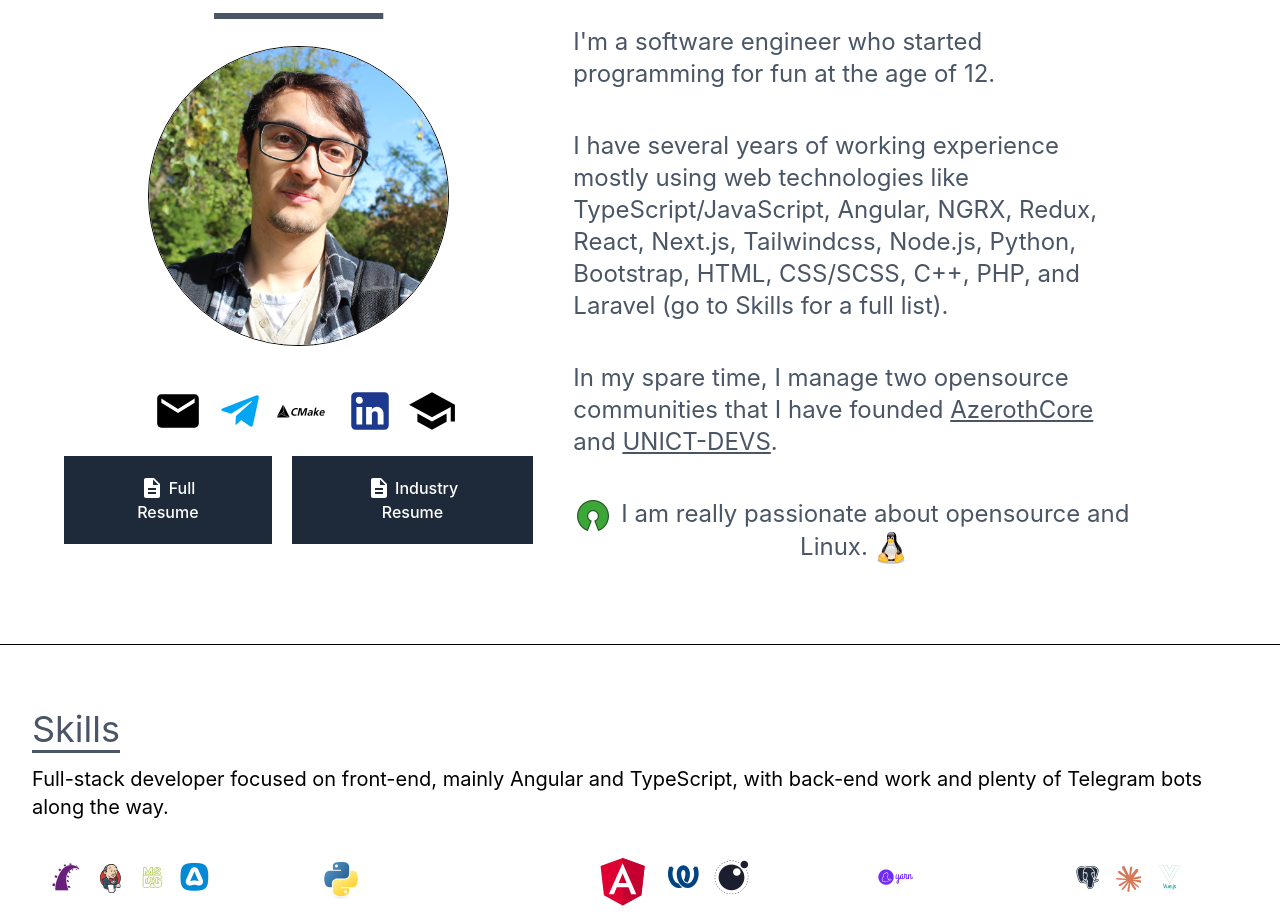
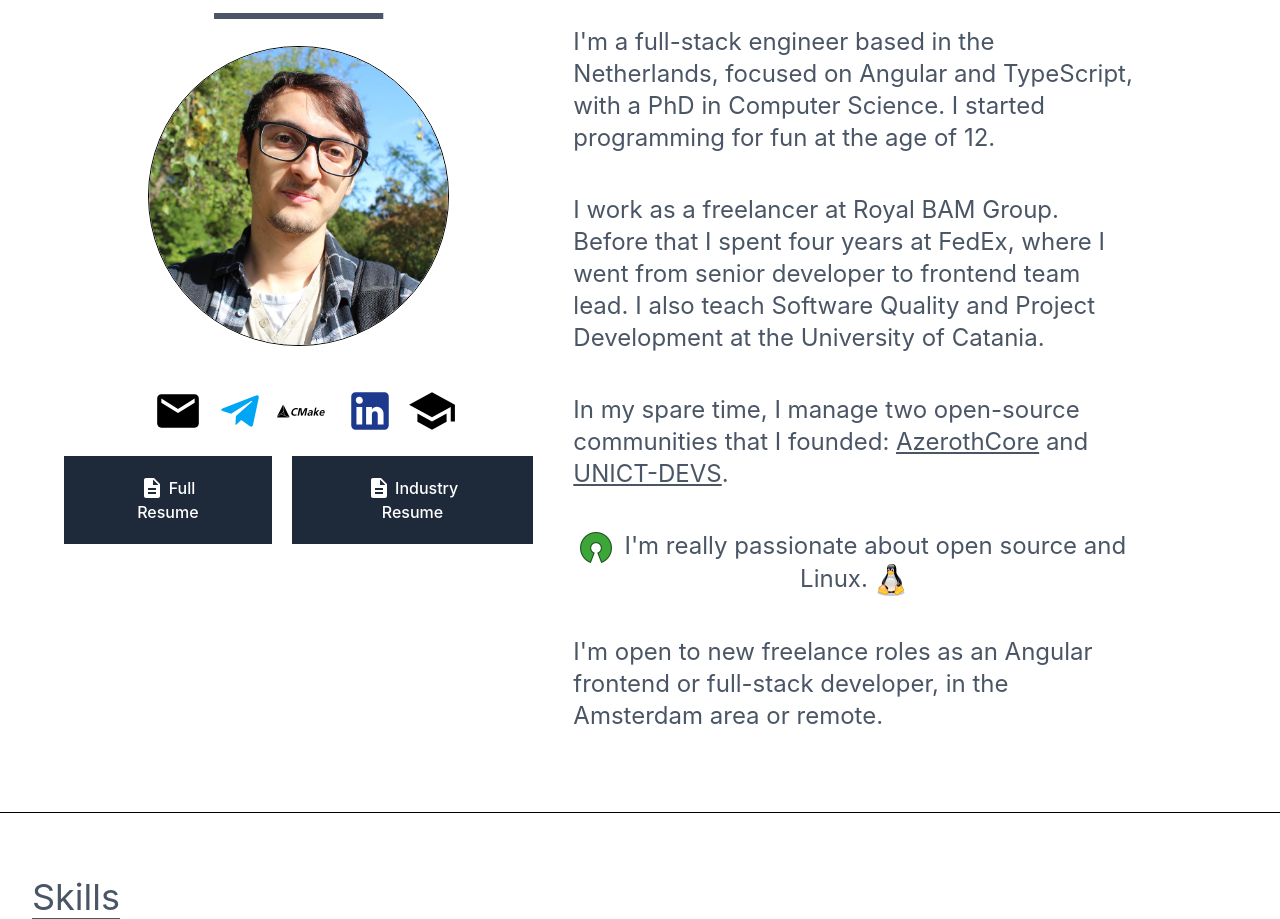
Before and after one commit to Helias/helias.github.io, a React (Vite) app: page / in a window 1280 px wide. Shown: the part 920-1839 px from the top of the page. Built offline with nearby package versions, Linux system fonts and the light colour scheme.

Commit message:
feat: update the About section with the current role, PhD, teaching and availability

```diff
--- a/src/components/About/About.tsx
+++ b/src/components/About/About.tsx
@@ -77,6 +77,7 @@ export default function About(): JSX.Element {
             {t('about.p4')}{' '}
             <img className="inline-block align-middle" src="about/linux-tux.png" width="32" />
           </p>
+          <p className="mt-10">{t('about.p5')}</p>
         </div>
       </div>
     </div>
--- a/src/i18n/translations.ts
+++ b/src/i18n/translations.ts
@@ -35,12 +35,15 @@ const en: Dictionary = {
   'home.typed.5': 'a full-stack developer',
 
   'about.title': 'About',
-  'about.p1': "I'm a software engineer who started programming for fun at the age of 12.",
+  'about.p1':
+    "I'm a full-stack engineer based in the Netherlands, focused on Angular and TypeScript, with a PhD in Computer Science. I started programming for fun at the age of 12.",
   'about.p2':
-    'I have several years of working experience mostly using web technologies like TypeScript/JavaScript, Angular, NGRX, Redux, React, Next.js, Tailwindcss, Node.js, Python, Bootstrap, HTML, CSS/SCSS, C++, PHP, and Laravel (go to Skills for a full list).',
-  'about.p3.before': 'In my spare time, I manage two opensource communities that I have founded ',
+    'I work as a freelancer at Royal BAM Group. Before that I spent four years at FedEx, where I went from senior developer to frontend team lead. I also teach Software Quality and Project Development at the University of Catania.',
+  'about.p3.before': 'In my spare time, I manage two open-source communities that I founded: ',
   'about.p3.and': ' and ',
-  'about.p4': 'I am really passionate about opensource and Linux.',
+  'about.p4': "I'm really passionate about open source and Linux.",
+  'about.p5':
+    "I'm open to new freelance roles as an Angular frontend or full-stack developer, in the Amsterdam area or remote.",
   'about.resume': 'Full Resume',
   'about.resumeIndustry': 'Industry Resume',
 
@@ -124,12 +127,14 @@ const it: Dictionary = {
 
   'about.title': 'Chi sono',
   'about.p1':
-    "Sono un ingegnere del software che ha iniziato a programmare per divertimento all'età di 12 anni.",
+    "Sono uno sviluppatore full-stack che vive nei Paesi Bassi, specializzato in Angular e TypeScript, con un dottorato in Informatica. Ho iniziato a programmare per divertimento all'età di 12 anni.",
   'about.p2':
-    "Ho diversi anni di esperienza lavorativa, principalmente con tecnologie web come TypeScript/JavaScript, Angular, NGRX, Redux, React, Next.js, Tailwindcss, Node.js, Python, Bootstrap, HTML, CSS/SCSS, C++, PHP e Laravel (vai a Competenze per l'elenco completo).",
-  'about.p3.before': 'Nel tempo libero gestisco due community opensource che ho fondato: ',
+    "Lavoro come freelance per Royal BAM Group. Prima ho passato quattro anni in FedEx, dove da sviluppatore senior sono diventato team lead del frontend. Insegno anche Software Quality and Project Development all'Università di Catania.",
+  'about.p3.before': 'Nel tempo libero gestisco due community open-source che ho fondato: ',
   'about.p3.and': ' e ',
-  'about.p4': 'Sono davvero appassionato di opensource e Linux.',
+  'about.p4': 'Sono davvero appassionato di open source e Linux.',
+  'about.p5':
+    "Sono disponibile per nuovi incarichi da freelance come sviluppatore frontend Angular o full-stack, nell'area di Amsterdam o da remoto.",
   'about.resume': 'Curriculum completo',
   'about.resumeIndustry': 'Curriculum aziendale',
 
```
